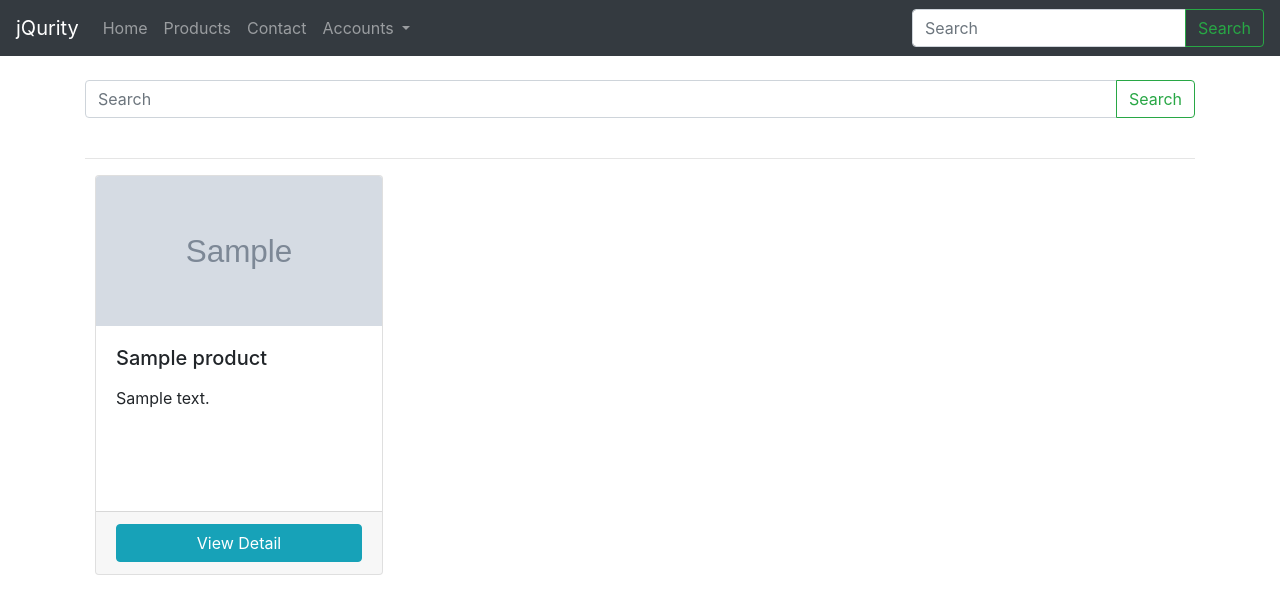
After one commit to jakiiii/django-ecommerce, a Django app: page /search/ in a window 1280 px wide. The commit adds this page. Shown: the top 614 px of the page. Run offline with Django 3.2, Linux system fonts and the light colour scheme; tables that the repository leaves empty hold one stand-in row (values such as "Sample post"); grey boxes marked "Sample" are stand-in pictures; some libraries are stand-ins or nearby versions.

Commit message:
add a simple django search

```diff
--- a/products/urls.py
+++ b/products/urls.py
@@ -2,15 +2,15 @@ from django.urls import path
 
 from .views import (
     ProductListView,
-    ProductListFeaturedView,
+    # ProductListFeaturedView,
     ProductDetailView,
     ProductDetailSlugView,
     ProductDetailFeaturedView
 )
 
 urlpatterns = [
-    # path('', ProductListView.as_view(), name='product'),
-    path('', ProductListFeaturedView.as_view(), name='product'),
+    path('', ProductListView.as_view(), name='product'),
+    # path('', ProductListFeaturedView.as_view(), name='product'),
     # path('<int:pk>/', ProductDetailView.as_view(), name='product-detail'),
     path('<slug:slug>/', ProductDetailSlugView.as_view(), name='product-detail'),
     # path('<int:pk>/', ProductDetailFeaturedView.as_view(), name='product-detail'),
--- a/products/views.py
+++ b/products/views.py
@@ -28,9 +28,12 @@ class ProductDetailFeaturedView(DetailView):
 
 
 class ProductListView(ListView):
-    model = Product
+    # model = Product
     template_name = 'products/list.html'
     context_object_name = 'product_list'
+
+    def get_queryset(self, *args, **kwargs):
+        return Product.objects.all().featured()
 
     def get_context_data(self, *args, **kwargs):
         context = super(ProductListView, self).get_context_data(*args, **kwargs)
--- /dev/null
+++ b/search/templates/search/search-view.html
@@ -0,0 +1,31 @@
+{% extends 'base.html' %}
+{% block title %}Products || {{ block.super }}{% endblock title %}
+
+{% block content %}
+    <div class="co-12 mb-6 py-4">
+        {% if query %}
+            <h4>Search for {{ query }}</h4>
+        {% else %}
+            {% include 'search/sinppets/search.html' %}
+        {% endif %}
+    </div><hr/>
+
+    <div class="row">
+        {% for product in product_list %}
+        <div class="col-3" style="margin-left: 10px">
+            <div class="card" style="width: 18rem;">
+                <a href="{{ product.get_absolute_url }}">
+                    <img class="card-img-top" src="{{ product.image.url }}" alt="{{ product.title }}" width="300px" height="150px">
+                </a>
+                <div class="card-body" style="height: 185px;">
+                    <h5 class="card-title">{{ product.title }}</h5>
+                    <p>{{ product.description | linebreaks | truncatewords:12 }}</p>
+              </div>
+                <div class="card-footer">
+                    <a href="{{ product.get_absolute_url }}" class="btn btn-block btn-info">View Detail</a>
+                </div>
+            </div>
+        </div>
+        {% endfor %}
+    </div>
+{% endblock %}
--- /dev/null
+++ b/search/templates/search/sinppets/search.html
@@ -0,0 +1,16 @@
+<div>
+    <form method="GET" action="{% url 'query' %}" class="form input-group">
+        <input type="text" name="q" class="form-control" placeholder="Search" aria-label="Search" />
+        <div class="input-group-append">
+            <button class="btn btn-outline-success" type="submit">Search</button>
+        </div>
+    </form>
+</div>
+
+
+<!--
+<form class="form-inline my-2 my-lg-0">
+      <input class="form-control mr-sm-2" type="search" placeholder="Search" aria-label="Search">
+      <button class="btn btn-outline-success my-2 my-sm-0" type="submit">Search</button>
+    </form>
+-->
--- a/search/urls.py
+++ b/search/urls.py
@@ -1,6 +1,10 @@
 from django.urls import path
+
+from .views import (
+    SearchProductView,
+)
 
 
 urlpatterns = [
-
+    path('search/', SearchProductView.as_view(), name='query')
 ]
--- a/search/views.py
+++ b/search/views.py
@@ -1,3 +1,22 @@
 from django.shortcuts import render
+from django.views.generic import ListView
+
+from products.models import Product
+
 
 # Create your views here.
+class SearchProductView(ListView):
+    template_name = 'search/search-view.html'
+    context_object_name = 'product_list'
+
+    def get_context_data(self, *args, **kwargs):
+        context = super(SearchProductView, self).get_context_data(*args, **kwargs)
+        context['query'] = self.request.GET.get('q')
+        return context
+
+    def get_queryset(self, *args, **kwargs):
+        query = self.request.GET.get('q', None)
+        if query is not None:
+            return Product.objects.filter(title__icontains=query)
+        else:
+            return Product.objects.featured()
--- a/templates/base.html
+++ b/templates/base.html
@@ -8,7 +8,7 @@
         <title>{% block title %}jQurity{% endblock %}</title>
 
         <!-- css -->
-        {% include 'sinppets/css.html' %}
+        {% include 'base/css.html' %}
 
 
     </head>
@@ -20,6 +20,6 @@
         </div>
 
         <!-- Optional JavaScript -->
-        {% include 'sinppets/js.html' %}
+        {% include 'base/js.html' %}
     </body>
 </html>
--- a/templates/base/navbar.html
+++ b/templates/base/navbar.html
@@ -42,9 +42,8 @@
     {% endif %}
 
     </ul>
-    <form class="form-inline my-2 my-lg-0">
-      <input class="form-control mr-sm-2" type="search" placeholder="Search" aria-label="Search">
-      <button class="btn btn-outline-success my-2 my-sm-0" type="submit">Search</button>
-    </form>
+    <!-- search from -->
+  {% include 'search/sinppets/search.html' %}
+
   </div>
 </nav>
```
Also changed, not shown: templates/base/css.html (renamed from templates/sinppets/css.html), templates/base/js.html (renamed from templates/sinppets/js.html).
